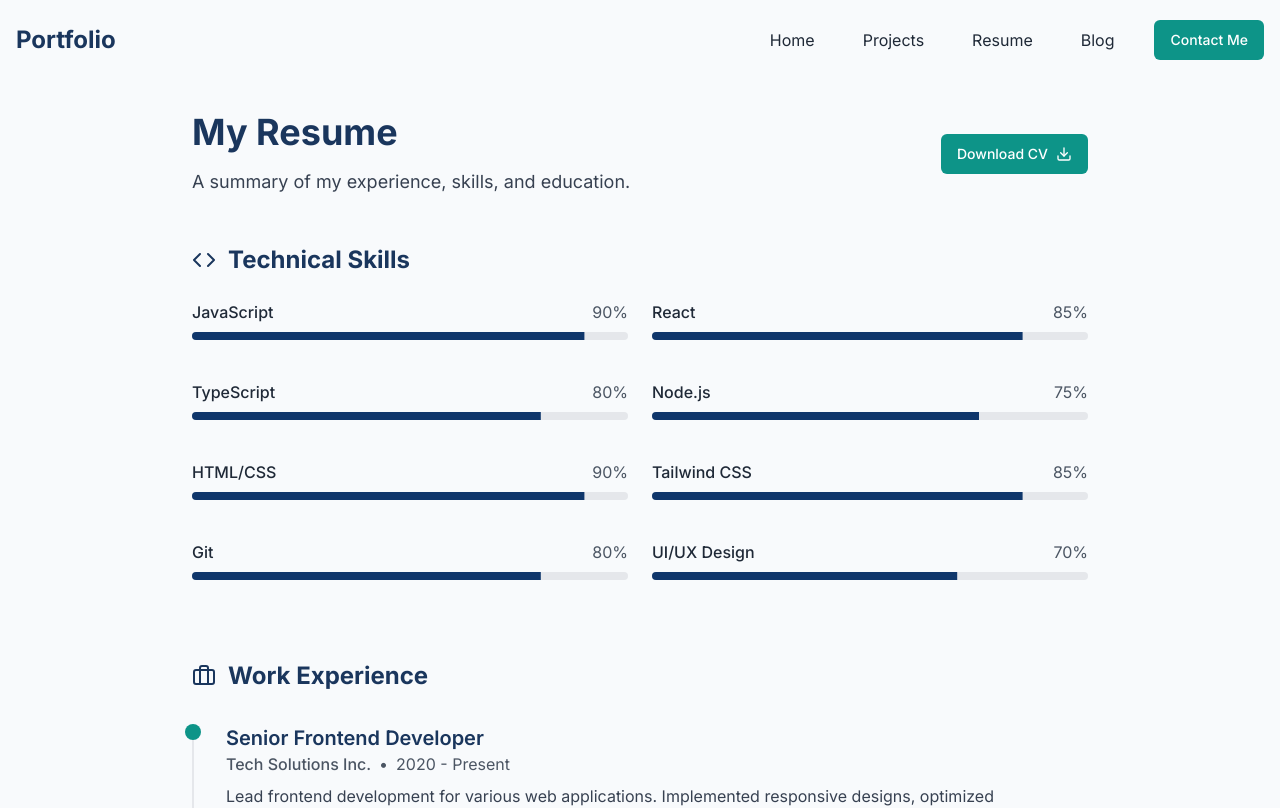
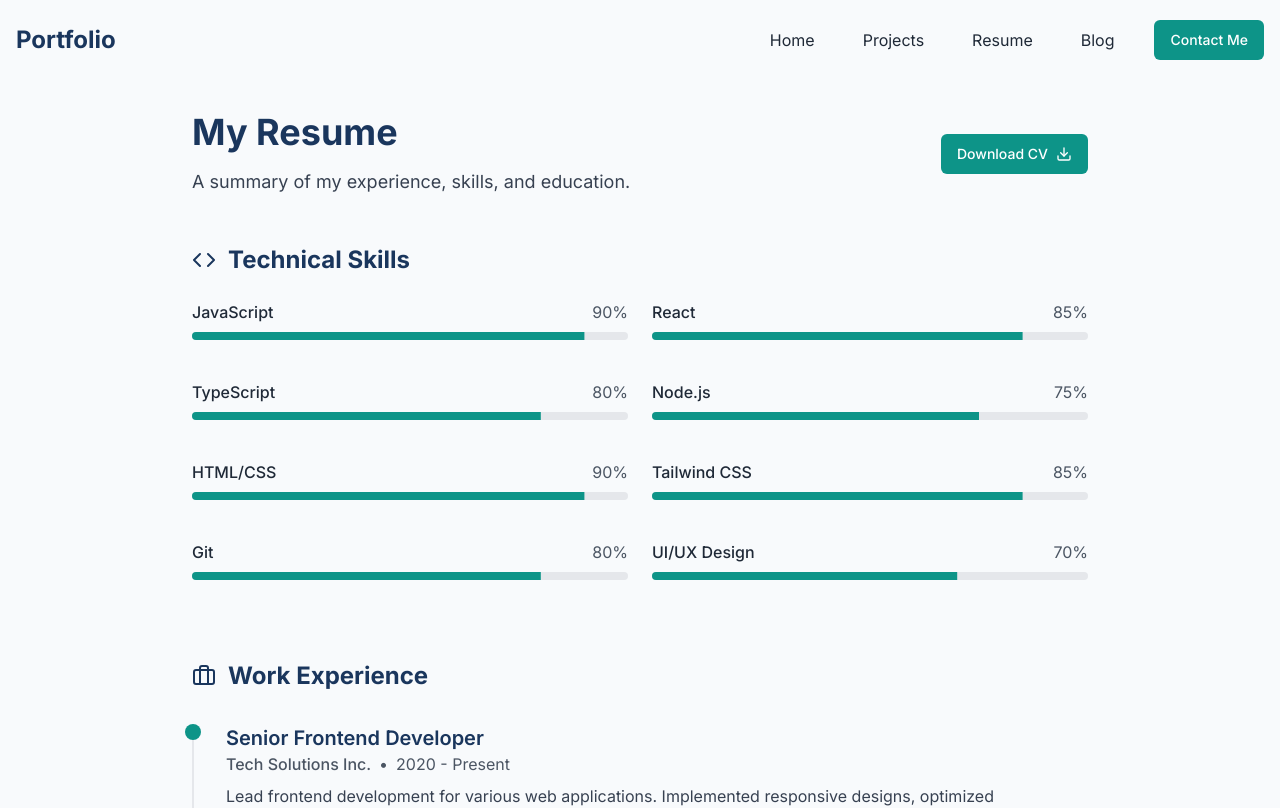
Before and after one commit to Abdulmumin5206/personal, a React (Vite) app: page /resume in a window 1280 px wide. Shown: the top 808 px of the page. Built offline with nearby package versions, Linux system fonts and the light colour scheme.

Commit message:
Fix: Resume page progress bar error
Fixes an error in the Resume page related to the Progress component. The error was caused by an invalid prop being passed to the Progress component.

```diff
--- a/src/components/ui/progress.tsx
+++ b/src/components/ui/progress.tsx
@@ -1,3 +1,4 @@
+
 import * as React from "react"
 import * as ProgressPrimitive from "@radix-ui/react-progress"
 
@@ -16,7 +17,7 @@ const Progress = React.forwardRef<
     {...props}
   >
     <ProgressPrimitive.Indicator
-      className="h-full w-full flex-1 bg-primary transition-all"
+      className="h-full w-full flex-1 bg-teal-custom transition-all"
       style={{ transform: `translateX(-${100 - (value || 0)}%)` }}
     />
   </ProgressPrimitive.Root>
--- a/src/pages/Resume.tsx
+++ b/src/pages/Resume.tsx
@@ -83,7 +83,7 @@ const Resume = () => {
                     <span className="font-medium text-gray-800">{skill.name}</span>
                     <span className="text-gray-600">{skill.level}%</span>
                   </div>
-                  <Progress value={skill.level} className="h-2 bg-gray-200" indicatorClassName="bg-teal-custom" />
+                  <Progress value={skill.level} className="h-2 bg-gray-200" />
                 </div>
               ))}
             </div>
```
